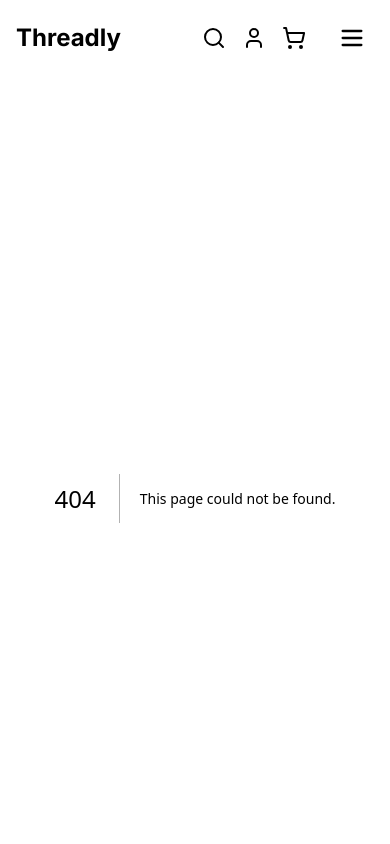
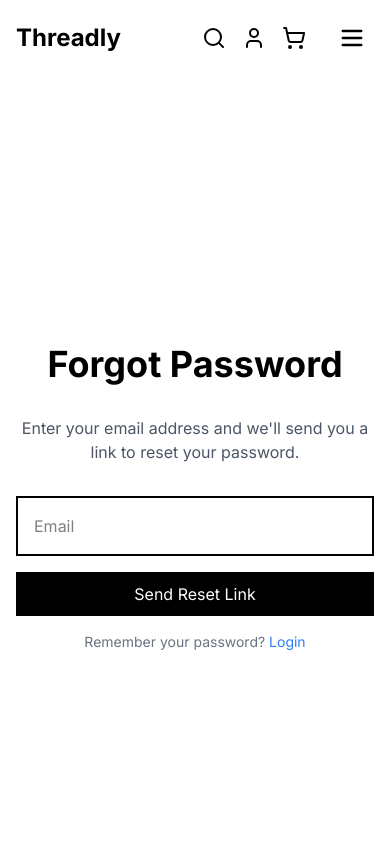
Before and after one commit to Quintenntje/Threadly, a Next.js app: page /forgot-password in a window 390 px wide. Before the commit this address had no page. Shown: the top 844 px of the page. Built offline with nearby package versions, Linux system fonts and the light colour scheme.

Commit message:
feat: mobile fixes and added forgot password page

```diff
--- /dev/null
+++ b/src/app/forgot-password/page.tsx
@@ -0,0 +1,74 @@
+"use client";
+import Button from "@/components/Button";
+import Input from "@/components/Input";
+import Link from "next/link";
+import { useState } from "react";
+
+const ForgotPassword = () => {
+  const [email, setEmail] = useState("");
+  const [isLoading, setIsLoading] = useState(false);
+  const [emailError, setEmailError] = useState("");
+  const [isSubmitted, setIsSubmitted] = useState(false);
+
+  const handleSubmit = (e: React.FormEvent) => {
+    e.preventDefault();
+    setEmailError("");
+    setIsLoading(true);
+
+    if (email.length === 0) {
+      setEmailError("Please fill in email");
+      setIsLoading(false);
+      return;
+    }
+
+    if (!/^[^\s@]+@[^\s@]+\.[^\s@]+$/.test(email)) {
+      setEmailError("Invalid email");
+      setIsLoading(false);
+      return;
+    }
+
+    setIsSubmitted(true);
+    setIsLoading(false);
+  };
+
+  return (
+    <div className="flex flex-col items-center justify-center min-h-screen gap-4 p-4">
+      <h1 className="text-4xl font-bold mb-4">Forgot Password</h1>
+      <p className="text-gray-600 mb-4 text-center">
+        Enter your email address and we'll send you a link to reset your
+        password.
+      </p>
+      <form
+        onSubmit={handleSubmit}
+        className="flex flex-col gap-4 w-full max-w-md mx-auto"
+      >
+        <Input
+          type="email"
+          placeholder="Email"
+          value={email}
+          className={`${emailError ? "border-red-500" : ""}`}
+          onChange={(e) => setEmail(e.target.value)}
+        />
+        {emailError && <p className="text-red-500 text-sm">{emailError}</p>}
+
+        {isSubmitted && (
+          <p className="text-green-500 text-sm">
+            We've sent a password reset link to {email}
+          </p>
+        )}
+
+        <Button isLoading={isLoading} disabled={isLoading} variant="primary">
+          Send Reset Link
+        </Button>
+      </form>
+      <p className="text-sm text-gray-500">
+        Remember your password?{" "}
+        <Link href="/login" className="text-blue-500 hover:underline">
+          Login
+        </Link>
+      </p>
+    </div>
+  );
+};
+
+export default ForgotPassword;
--- a/src/app/login/page.tsx
+++ b/src/app/login/page.tsx
@@ -44,9 +44,12 @@ const Login = () => {
   };
 
   return (
-    <div className="flex flex-col items-center justify-center h-screen gap-4">
+    <div className="flex flex-col items-center justify-center min-h-screen gap-4 p-4">
       <h1 className="text-4xl font-bold mb-4">Login</h1>
-      <form onSubmit={handleLogin} className="flex flex-col gap-4 w-1/3">
+      <form
+        onSubmit={handleLogin}
+        className="flex flex-col gap-4 w-full max-w-md mx-auto"
+      >
         <Input
           type="text"
           placeholder="Email"
@@ -55,6 +58,16 @@ const Login = () => {
           onChange={(e) => setEmail(e.target.value)}
         />
         {emailError && <p className="text-red-500 text-sm">{emailError}</p>}
+
+        <div className="flex justify-end">
+          <Link
+            href="/forgot-password"
+            className="text-sm text-blue-500 hover:underline"
+          >
+            Forgot Password?
+          </Link>
+        </div>
+
         <Input
           type="password"
           placeholder="Password"
@@ -72,7 +85,7 @@ const Login = () => {
       </form>
       <p className="text-sm text-gray-500">
         Don&apos;t have an account?{" "}
-        <Link href="/register" className="text-blue-500">
+        <Link href="/register" className="text-blue-500 hover:underline">
           Register
         </Link>
       </p>
--- a/src/app/register/page.tsx
+++ b/src/app/register/page.tsx
@@ -77,10 +77,13 @@ const Register = () => {
   };
 
   return (
-    <div className="flex flex-col items-center justify-center h-screen gap-4">
+    <div className="flex flex-col items-center justify-center min-h-screen gap-4 p-4">
       <h1 className="text-4xl font-bold mb-4">Register</h1>
-      <form onSubmit={handleRegister} className="flex flex-col gap-4 w-1/3">
-        <div className="grid grid-cols-2 gap-4">
+      <form
+        onSubmit={handleRegister}
+        className="flex flex-col gap-4 w-full max-w-md mx-auto"
+      >
+        <div className="grid grid-cols-1 sm:grid-cols-2 gap-4">
           <div>
             <Input
               type="text"
@@ -144,7 +147,7 @@ const Register = () => {
       </form>
       <p className="text-sm text-gray-500">
         Already have an account?{" "}
-        <Link href="/login" className="text-blue-500">
+        <Link href="/login" className="text-blue-500 hover:underline">
           Login
         </Link>
       </p>
```
